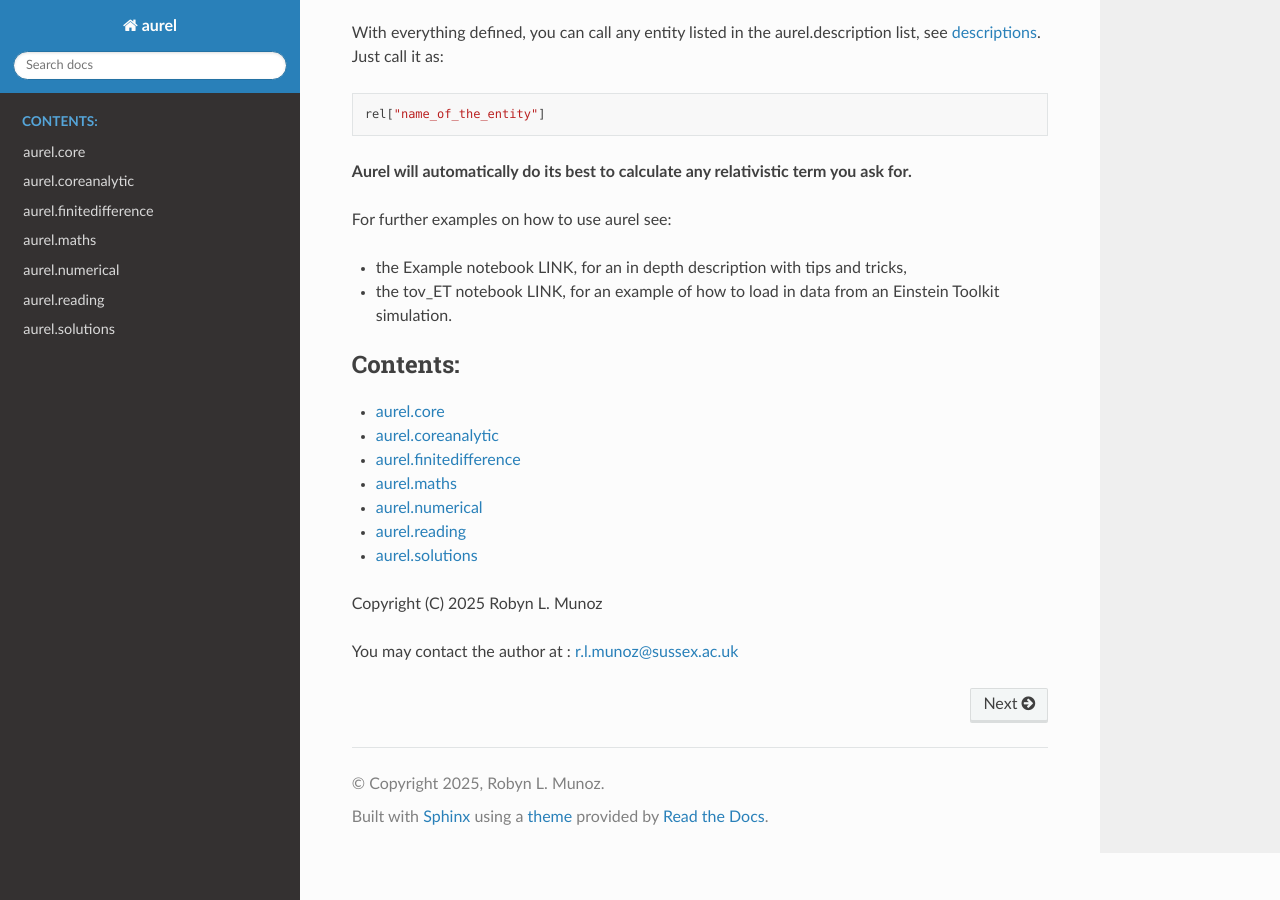
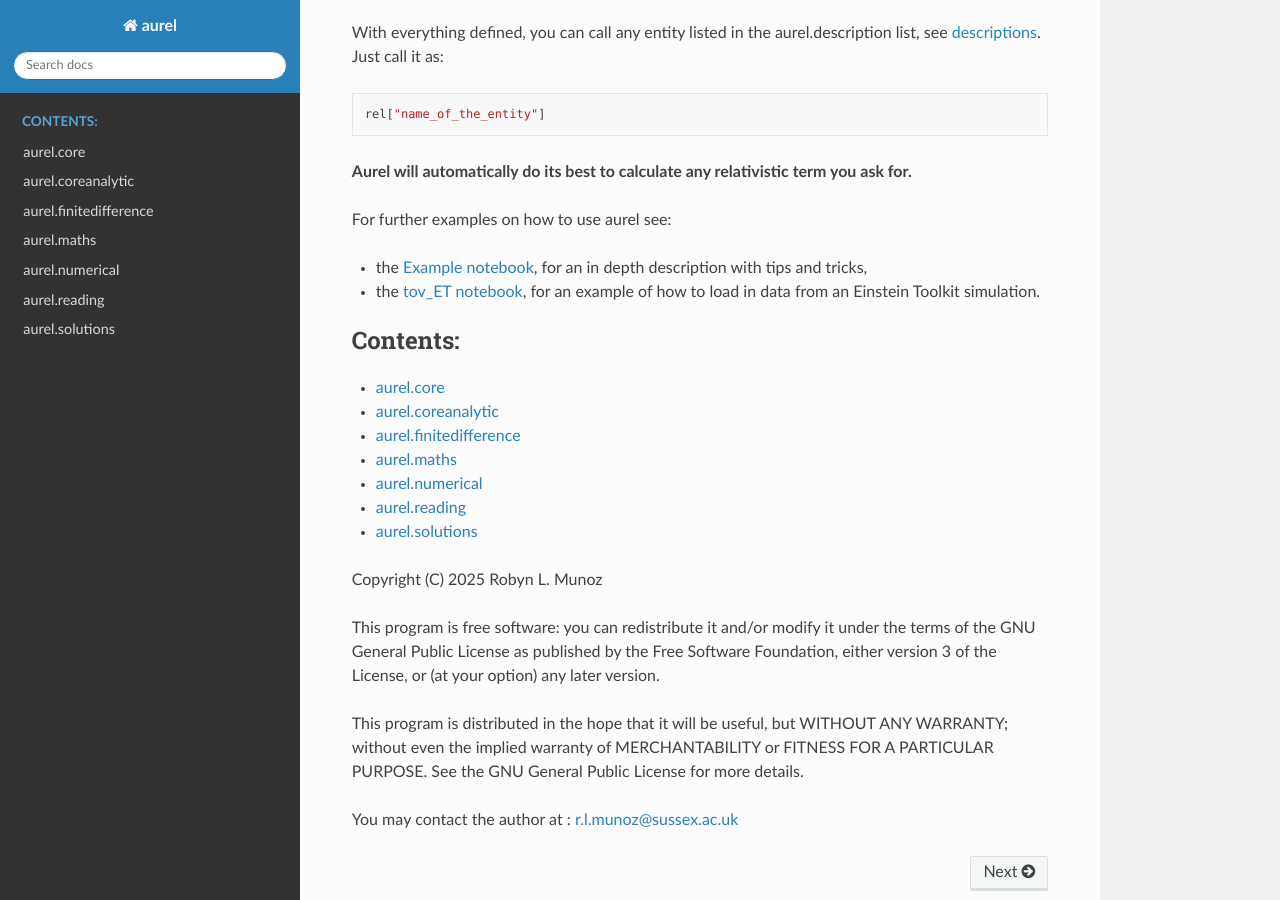
Before and after one commit to robynlm/aurel, a Sphinx documentation site: the page built from docs/index.rst, in a window 1280 px wide and 900 px high, scrolled down 1573 px. Built offline with Sphinx 7.4.7 and the Read the Docs theme 3.1.0, drawn with Linux system fonts in a browser that asks for light colours.

Commit message:
Update links

```diff
--- a/docs/index.rst
+++ b/docs/index.rst
@@ -100,9 +100,10 @@ any relativistic term you ask for.**
 
 For further examples on how to use aurel see:
 
-- the Example notebook LINK, for an in depth description with tips and tricks,
-- the tov_ET notebook LINK, for an example of how to load in data from
-  an Einstein Toolkit simulation.
+- the `Example notebook <https://github.com/your-username/aurel/blob/main/notebooks/Example.ipynb>`_,
+  for an in depth description with tips and tricks,
+- the `tov_ET notebook <https://github.com/your-username/aurel/blob/main/notebooks/tov_ET.ipynb>`_,
+  for an example of how to load in data from an Einstein Toolkit simulation.
 
 .. toctree::
    :maxdepth: 1
@@ -118,4 +119,14 @@ For further examples on how to use aurel see:
 
 Copyright (C) 2025  Robyn L. Munoz
 
+This program is free software: you can redistribute it and/or modify
+it under the terms of the GNU General Public License as published by
+the Free Software Foundation, either version 3 of the License, or
+(at your option) any later version.
+
+This program is distributed in the hope that it will be useful,
+but WITHOUT ANY WARRANTY; without even the implied warranty of
+MERCHANTABILITY or FITNESS FOR A PARTICULAR PURPOSE.  See the
+GNU General Public License for more details.
+
 You may contact the author at : r.l.munoz@sussex.ac.uk
```
Also changed, not shown: README.md (+4 -4 lines), 18 other files.
